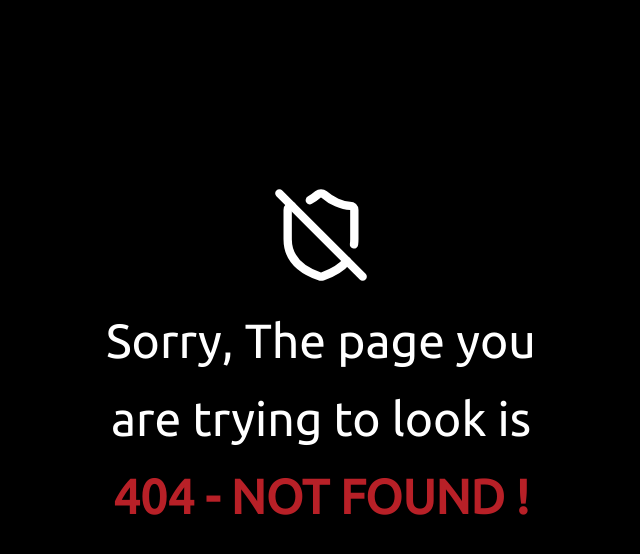
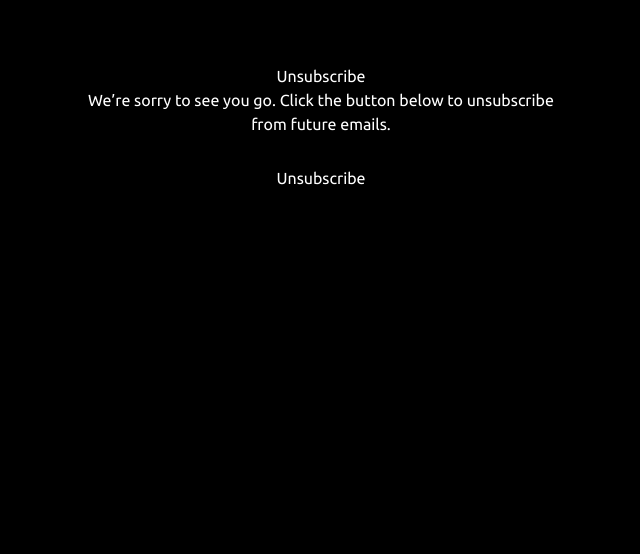
Before and after one commit to sarvan-2187/stumps_and_stories, a Next.js app: page /unsubscribe in a window 1280 px wide. Before the commit this address had no page. Shown: the top 554 px of the page, without its empty margins (319-959 px from the left). Built offline with nearby package versions, Linux system fonts and the light colour scheme.

Commit message:
Fixed Error in Canvas reveal effect

```diff
--- /dev/null
+++ b/app/unsubscribe/page.tsx
@@ -0,0 +1,58 @@
+"use client";
+
+import { useSearchParams } from "next/navigation";
+import { useState } from "react";
+
+export default function UnsubscribePage() {
+    const searchParams = useSearchParams();
+    const token = searchParams.get("token");
+
+    const [loading, setLoading] = useState(false);
+    const [message, setMessage] = useState("");
+
+    const handleUnsubscribe = async () => {
+        if (!token) {
+            setMessage("Invalid unsubscribe link");
+            return;
+        }
+
+        setLoading(true);
+        setMessage("");
+
+        try {
+            const res = await fetch(`/api/unsubscribe?token=${token}`);
+            const data = await res.json();
+
+            if (!res.ok) {
+                setMessage(data.error || "Failed to unsubscribe");
+            } else {
+                setMessage("You have been unsubscribed successfully.");
+            }
+        } catch (err) {
+            setMessage("Something went wrong. Please try again.");
+        } finally {
+            setLoading(false);
+        }
+    };
+
+    return (
+        <div style={{ maxWidth: 500, margin: "4rem auto", textAlign: "center" }}>
+            <h1>Unsubscribe</h1>
+
+            <p>
+                We’re sorry to see you go. Click the button below to unsubscribe from
+                future emails.
+            </p>
+
+            <button
+                onClick={handleUnsubscribe}
+                disabled={loading}
+                style={{ padding: "10px 20px", marginTop: "20px" }}
+            >
+                {loading ? "Unsubscribing..." : "Unsubscribe"}
+            </button>
+
+            {message && <p style={{ marginTop: "20px" }}>{message}</p>}
+        </div>
+    );
+}
--- a/components/ui/canvas-reveal-effect.tsx
+++ b/components/ui/canvas-reveal-effect.tsx
@@ -192,7 +192,8 @@ const ShaderMaterial = ({
   uniforms: Uniforms;
 }) => {
   const { size } = useThree();
-  const ref = useRef<THREE.Mesh>();
+  const ref = useRef<THREE.Mesh | null>(null);
+;
   let lastFrameTime = 0;
 
   useFrame(({ clock }) => {
```
Also changed, not shown: app/api/unsubscribe/route.ts (added).
